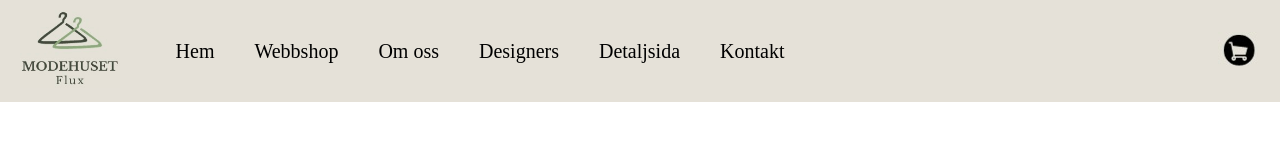
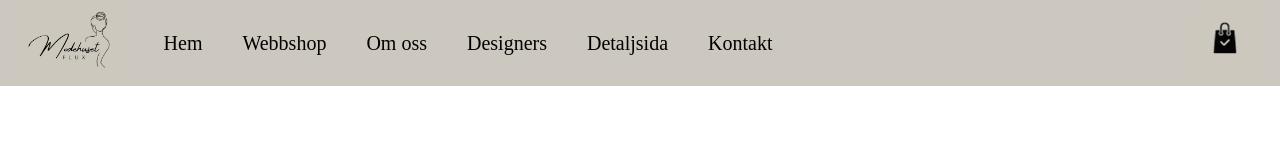
Before and after one commit to Theahaglund/modehuset-riktiga, a plain HTML site: page omoss.html in a window 1280 px wide. Drawn offline with Linux system fonts and the light colour scheme.

Commit message:
colour correkt

```diff
--- a/card.css
+++ b/card.css
@@ -22,7 +22,7 @@
   text-decoration: none;
   font-size: 20px;
   font-family: 'Times New Roman', Times, serif, sans-serif;
-  background-color: #e5e1d8;
+  background-color: #cdc8bf;
   }
 
   body {
@@ -31,7 +31,7 @@
   }
 
   header {
-    background-color: #e5e1d8;
+    background-color: #cdc8bf;
     color: #fff;
     display: flex;
     justify-content: space-between;
--- a/kontakt.css
+++ b/kontakt.css
@@ -22,7 +22,7 @@
   text-decoration: none;
   font-size: 20px;
   font-family: 'Times New Roman', Times, serif, sans-serif;
-  background-color: #e5e1d8;
+  background-color: #cdc8bf;
   }
 
   body {
@@ -31,7 +31,7 @@
   }
 
   header {
-    background-color: #e5e1d8;
+    background-color: #cdc8bf;
     color: #fff;
     display: flex;
     justify-content: space-between;
--- a/omoss.css
+++ b/omoss.css
@@ -22,7 +22,7 @@
   text-decoration: none;
   font-size: 20px;
   font-family: 'Times New Roman', Times, serif, sans-serif;
-  background-color: #e5e1d8;
+  background-color: #cdc8bf;
   }
 
   body {
@@ -31,7 +31,7 @@
   }
 
   header {
-    background-color: #e5e1d8;
+    background-color: #cdc8bf;
     color: #fff;
     display: flex;
     justify-content: space-between;
--- a/omoss.html
+++ b/omoss.html
@@ -12,7 +12,7 @@
 
         <div class="logo">
             <a href="hem.html"></a>
-                <img src="Modehuset Flux (5).jpeg" alt="Kassan">
+                <img src="logga.jpeg"Kassan">
             </a>
         </div>
 
@@ -31,7 +31,7 @@
 
         <div class="cart-icon">
             <a href="kassa.html">
-                <img src="Modehuset Flux (4).jpeg" alt="Kassan">
+                <img src="kassa.jpeg" alt="Kassan">
             </a>
         </div>
 
--- a/style.css
+++ b/style.css
@@ -22,7 +22,7 @@ ul li a {
 text-decoration: none;
 font-size: 20px;
 font-family: 'Times New Roman', Times, serif, sans-serif;
-background-color: #e5e1d8;
+background-color: #cdc8bf;
 }
 
 body {
@@ -31,7 +31,7 @@ body {
 }
 
 header {
-  background-color: #e5e1d8;
+  background-color: #cdc8bf;
   color: #fff;
   display: flex;
   justify-content: space-between;
```
Also changed, not shown: designers.html (+2 -2 lines), detaljsida.html (+2 -2 lines), index.html (+2 -2 lines), kontakt.html (+2 -2 lines), webbshop.html (+2 -2 lines), kassa.jpeg (added), logga.jpeg (added).
